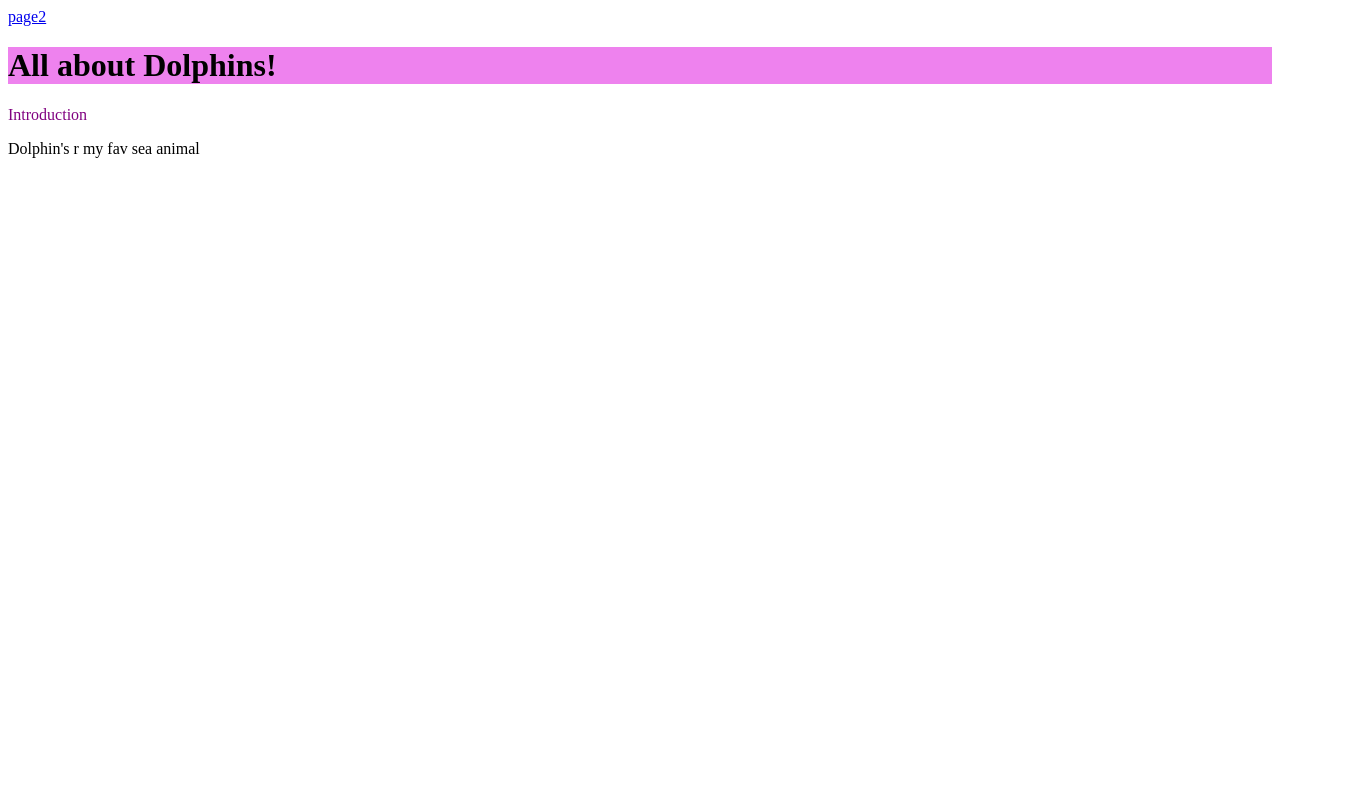
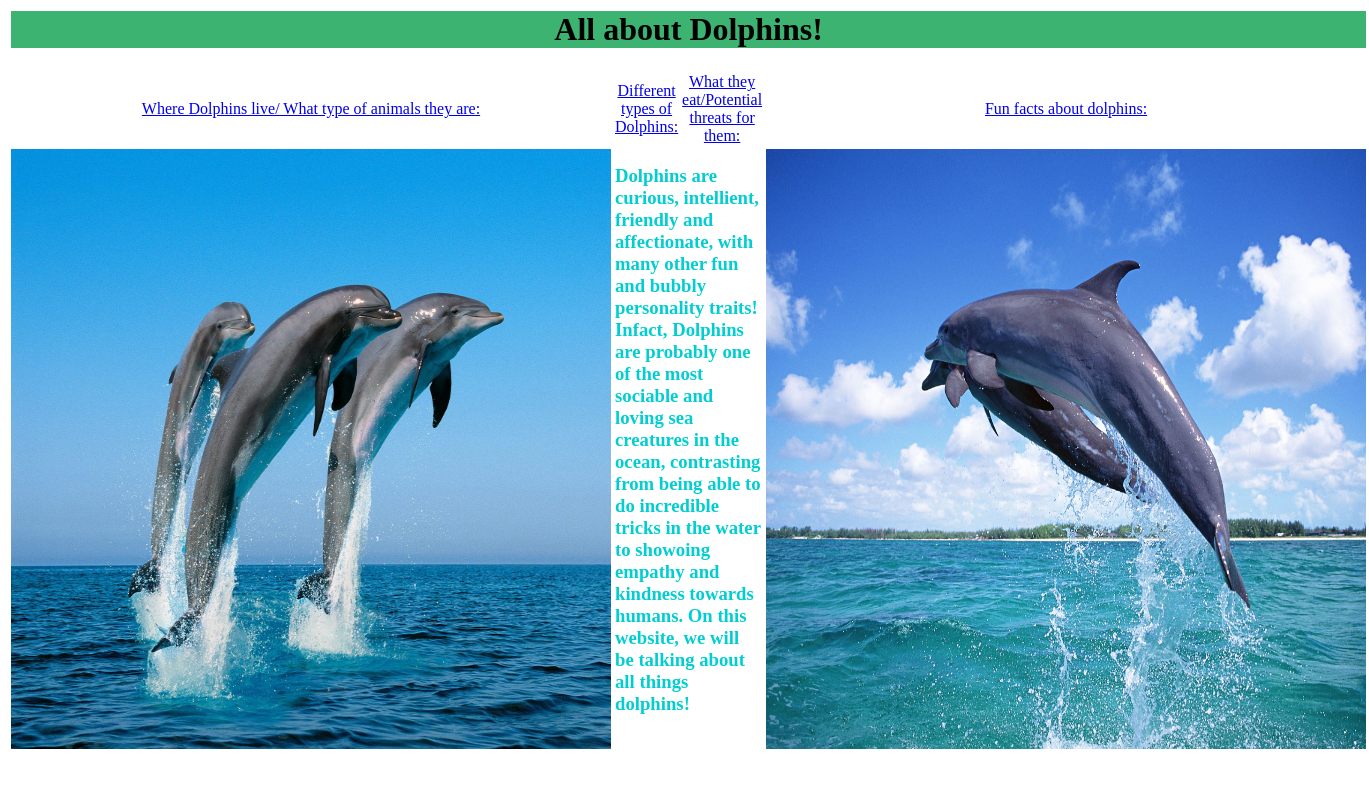
Before and after one commit to royalrussell1/royalrussell1.github.io, a plain HTML site: page poppy/index.html in a window 1280 px wide. Shown: the whole page, 1369 px wide, since content can reach past the window. Drawn offline with Linux system fonts and the light colour scheme.

Commit message:
Update index.html

```diff
--- a/poppy/index.html
+++ b/poppy/index.html
@@ -1,11 +1,36 @@
-<HEAD>
-</HEAD>
+<head>
 
-<BODY>
- <a href="page2.html">page2</a>
+</head>
 
-<H1 style="background-color:Violet;">All about Dolphins!</H1>
-<p style="color:purple;">Introduction</p>
-<p style="font-family:One Stroke Script LET;"> Dolphin's r my fav sea animal </p>
+<body>
+    <table width="100%" border="0" >
+    <tr>
+        <td style="text-align: center;" colspan="4">
+            <h1 style="background-color:MediumSeaGreen;">All about Dolphins!</h1>
+        </td>
+    </tr>
+    <tr>
+        <td style="text-align: center;">
+           <a href="wheredolphinslive.html"> Where Dolphins live/ What type of animals they are:</a>
+        </td>
+        <td style="text-align: center;">
+            <a href="difftypesofdolphins.html"> Different types of Dolphins:</a>
+        </td>
+        <td style="text-align: center;">
+            <a href="whattheyeat.html"> What they eat/Potential threats for them:</a>
+        </td>
+        <td style="text-align: center;">
+            <a href="funfacts.html"> Fun facts about dolphins:</a>
+        </td>
+    </tr>
+    <tr>
+        <td colspan="1"   style="text-align: left;"> <img src="dolphins.jfif" width="600" height="600" alt=""></td>
+        <td colspan="2"><h3 style="color:#00ced1 "> Dolphins are curious, intellient, friendly and affectionate, with many other fun and bubbly personality traits! Infact, Dolphins are probably one of the most sociable and loving sea creatures in the ocean, contrasting from being able to do incredible tricks in the water to showoing empathy and kindness towards humans. On this website, we will be talking about all things dolphins! </h3> </td>
+        <td colspan="1"  style="text-align: right;" > <img src="dolphins 2.jfif" width="600" height="600" alt=""></td>
+    </tr>
 
-</BODY>
+    </tr>
+
+</table>
+
+</body>
```
